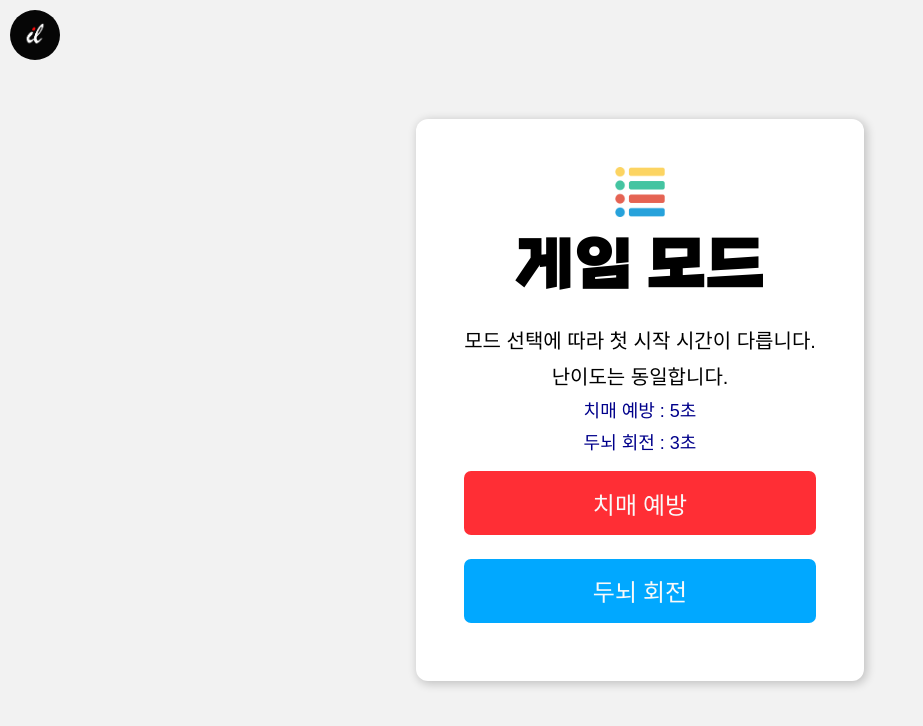
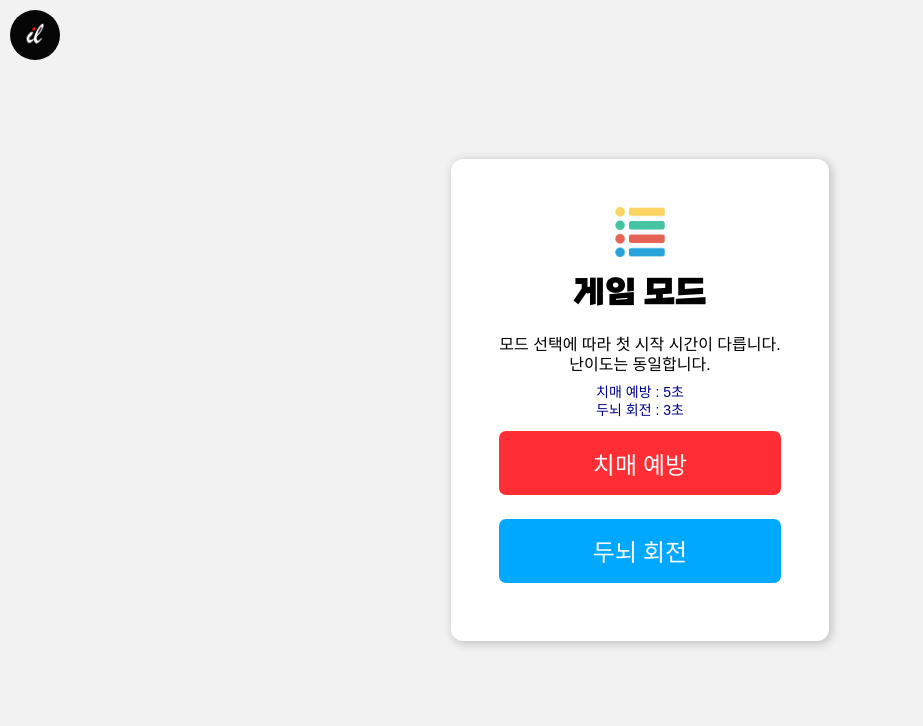
Before and after one commit to tooooo1/whoplus, a React (Create React App) app: page /mode in a window 1280 px wide. Shown: the top 726 px of the page, without its empty margins (0-923 px from the left). Built offline with nearby package versions, Linux system fonts and the light colour scheme; a web font is replaced by a local one.

Commit message:
refactor: Improve Mode component for accessibility and readability

```diff
--- a/src/pages/Mode.tsx
+++ b/src/pages/Mode.tsx
@@ -17,12 +17,17 @@ const Mode = () => {
   };
 
   return (
-    <div>
-      <img src="images/options.png" alt="options" width={50} height={50} />
+    <div role="main">
+      <img
+        src="images/options.png"
+        alt="Game mode options"
+        width={50}
+        height={50}
+        aria-hidden="true"
+      />
       <ModeTitle>게임 모드</ModeTitle>
-
       <Description>모드 선택에 따라 첫 시작 시간이 다릅니다.</Description>
-      <Description>난이도는 동일합니다.</Description>
+      <Description id="last-instruction">난이도는 동일합니다.</Description>
       <Example>치매 예방 : 5초</Example>
       <Example>두뇌 회전 : 3초</Example>
       <Button id="list" onClick={() => modeChoice('Dementia')}>
@@ -37,30 +42,22 @@ const Mode = () => {
 
 export default Mode;
 
-const ModeTitle = styled.h2`
-  font-size: 8vw;
-  padding: 1rem 0 1.5rem 0;
+const ModeTitle = styled.h1`
+  font-size: 32px;
+  padding: 16px 0 24px 0;
   font-family: 'RixYeoljeongdo';
   word-break: keep-all;
-  @media (min-width: 768px) {
-    font-size: 60px;
-  }
 `;
 
 const Description = styled.p`
-  font-size: 3vw;
-  line-height: 2rem;
-  @media (min-width: 768px) {
-    font-size: 20px;
+  font-size: 16px;
+  &#last-instruction {
+    padding-bottom: 8px;
   }
 `;
 
 const Example = styled.p`
-  font-size: 3vw;
-  padding: 5px 0;
+  font-size: 14px;
   text-align: center;
   color: darkblue;
-  @media (min-width: 768px) {
-    font-size: 18px;
-  }
 `;
```
